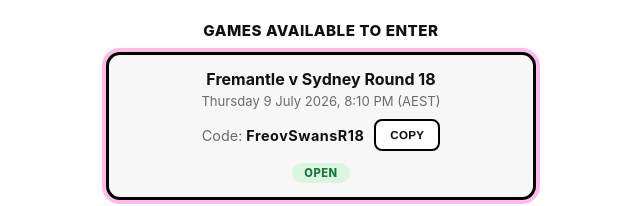
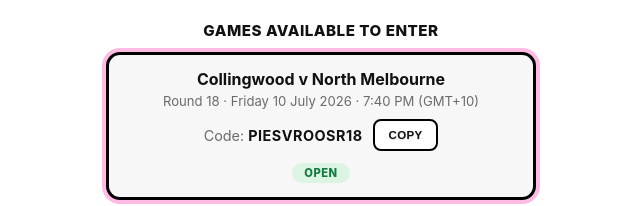
Before and after one commit to RodeH1969/holding-game, a website: page public/index.html in a window 1280 px wide. Shown: the part 156-362 px from the top of the page, without its empty margins (319-959 px from the left). Drawn offline with Linux system fonts and the light colour scheme; no server answers.

```diff
--- a/public/index.html
+++ b/public/index.html
@@ -337,12 +337,12 @@
 
     <div class="games-available">
       <h3>Games available to enter</h3>
-      <div class="game-item" data-game-code="FreovSwansR18">
-        <div class="game-name">Fremantle v Sydney Round 18</div>
-        <div class="game-datetime">Thursday 9 July 2026, 8:10 PM (AEST)</div>
+      <div class="game-item" data-game-code="PIESVROOSR18">
+        <div class="game-name">Collingwood v North Melbourne</div>
+        <div class="game-datetime">Round 18 · Friday 10 July 2026 · 7:40 PM (GMT+10)</div>
         <div class="game-code-row">
-          <span class="game-code-label">Code: <strong>FreovSwansR18</strong></span>
-          <button type="button" class="copy-btn" data-copy-code="FreovSwansR18">Copy</button>
+          <span class="game-code-label">Code: <strong>PIESVROOSR18</strong></span>
+          <button type="button" class="copy-btn" data-copy-code="PIESVROOSR18">Copy</button>
         </div>
         <div class="game-badge open">Open</div>
       </div>
```
Also changed, not shown: server.js (line endings or trailing spaces).
